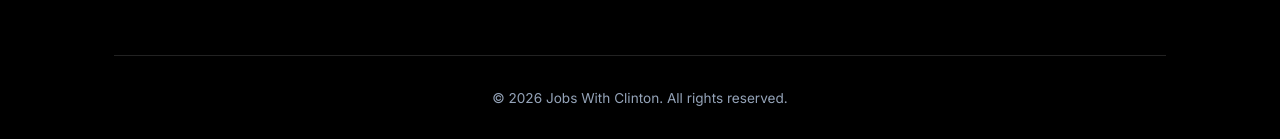
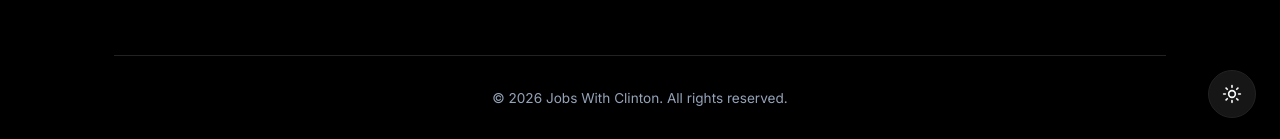
Before and after one commit to umeaclinton/UMEAFCN-Hub, a Next.js app: page / in a window 1280 px wide. Shown: the part 658-797 px from the top of the page. Built offline with nearby package versions, Linux system fonts and the light colour scheme; no server answers; the database is empty.

Commit message:
feat: initialize global styles, application layout, and theme toggle component

```diff
--- a/src/app/globals.css
+++ b/src/app/globals.css
@@ -8,6 +8,17 @@
   --accent-hover: #f3cd57;
   --border-color: #222222;
   --transition: all 0.2s ease;
+}
+
+[data-theme='light'] {
+  --bg-color: #ffffff;
+  --surface-color: #ffffff;
+  --surface-hover: #f5f5f7;
+  --text-color: #000000;
+  --text-muted: #555555;
+  --accent-color: #b8962e;
+  --accent-hover: #9c7c22;
+  --border-color: #e5e5e5;
 }
 
 * {
@@ -240,7 +251,7 @@ main.container {
 }
 
 .post-excerpt {
-  color: #cbd5e1;
+  color: var(--text-muted);
   font-size: 0.92rem;
   line-height: 1.6;
   margin-bottom: 24px;
@@ -284,7 +295,7 @@ main.container {
 .post-content {
   font-size: 1.05rem;
   line-height: 1.8;
-  color: #cbd5e1;
+  color: var(--text-color);
 }
 
 .post-content p {
@@ -303,7 +314,7 @@ main.container {
 .post-content h2, .post-content h3 {
   margin-top: 36px;
   margin-bottom: 16px;
-  color: #fff;
+  color: var(--text-color);
   font-weight: 700;
 }
 
@@ -467,7 +478,7 @@ main.container {
 }
 
 .footer-section h3, .footer-section h4 {
-  color: #fff;
+  color: var(--text-color);
   margin-bottom: 18px;
   font-weight: 700;
 }
@@ -592,3 +603,39 @@ main.container {
     margin-bottom: 32px;
   }
 }
+
+/* Floating Theme Toggle Button */
+.theme-toggle-btn {
+  position: fixed;
+  bottom: 24px;
+  right: 24px;
+  width: 48px;
+  height: 48px;
+  border-radius: 50%;
+  background: var(--surface-hover);
+  border: 1px solid var(--border-color);
+  color: var(--text-color);
+  display: flex;
+  align-items: center;
+  justify-content: center;
+  cursor: pointer;
+  z-index: 999;
+  box-shadow: 0 4px 12px rgba(0, 0, 0, 0.3);
+  transition: var(--transition);
+}
+
+.theme-toggle-btn:hover {
+  transform: scale(1.05);
+  background: var(--border-color);
+}
+
+[data-theme='light'] .theme-toggle-btn {
+  box-shadow: 0 4px 12px rgba(0, 0, 0, 0.08);
+  background: #ffffff;
+  border-color: #dddddd;
+  color: #000000;
+}
+
+[data-theme='light'] .theme-toggle-btn:hover {
+  background: #f5f5f7;
+}
--- a/src/app/layout.tsx
+++ b/src/app/layout.tsx
@@ -3,6 +3,7 @@ import { Inter } from "next/font/google";
 import "./globals.css";
 import Header from "@/components/Header";
 import Footer from "@/components/Footer";
+import ThemeToggle from "@/components/ThemeToggle";
 
 const inter = Inter({ subsets: ["latin"] });
 
@@ -26,6 +27,7 @@ export default function RootLayout({
         </main>
 
         <Footer />
+        <ThemeToggle />
       </body>
     </html>
   );
--- /dev/null
+++ b/src/components/ThemeToggle.tsx
@@ -0,0 +1,57 @@
+"use client";
+
+import { useEffect, useState } from 'react';
+
+export default function ThemeToggle() {
+  const [theme, setTheme] = useState<'dark' | 'light'>('dark');
+  const [mounted, setMounted] = useState(false);
+
+  useEffect(() => {
+    const savedTheme = localStorage.getItem('theme') as 'dark' | 'light' | null;
+    if (savedTheme) {
+      setTheme(savedTheme);
+      document.documentElement.setAttribute('data-theme', savedTheme);
+    } else {
+      setTheme('dark');
+      document.documentElement.setAttribute('data-theme', 'dark');
+    }
+    setMounted(true);
+  }, []);
+
+  const toggleTheme = () => {
+    const nextTheme = theme === 'dark' ? 'light' : 'dark';
+    setTheme(nextTheme);
+    localStorage.setItem('theme', nextTheme);
+    document.documentElement.setAttribute('data-theme', nextTheme);
+  };
+
+  if (!mounted) {
+    return null;
+  }
+
+  return (
+    <button
+      onClick={toggleTheme}
+      className="theme-toggle-btn"
+      aria-label={`Switch to ${theme === 'dark' ? 'light' : 'dark'} mode`}
+    >
+      {theme === 'dark' ? (
+        <svg xmlns="http://www.w3.org/2000/svg" width="20" height="20" viewBox="0 0 24 24" fill="none" stroke="currentColor" strokeWidth="2" strokeLinecap="round" strokeLinejoin="round">
+          <circle cx="12" cy="12" r="4"></circle>
+          <path d="M12 2v2"></path>
+          <path d="M12 20v2"></path>
+          <path d="m4.93 4.93 1.41 1.41"></path>
+          <path d="m17.66 17.66 1.41 1.41"></path>
+          <path d="M2 12h2"></path>
+          <path d="M20 12h2"></path>
+          <path d="m6.34 17.66-1.41 1.41"></path>
+          <path d="m19.07 4.93-1.41 1.41"></path>
+        </svg>
+      ) : (
+        <svg xmlns="http://www.w3.org/2000/svg" width="20" height="20" viewBox="0 0 24 24" fill="none" stroke="currentColor" strokeWidth="2" strokeLinecap="round" strokeLinejoin="round">
+          <path d="M12 3a6 6 0 0 0 9 9 9 9 0 1 1-9-9Z"></path>
+        </svg>
+      )}
+    </button>
+  );
+}
```
